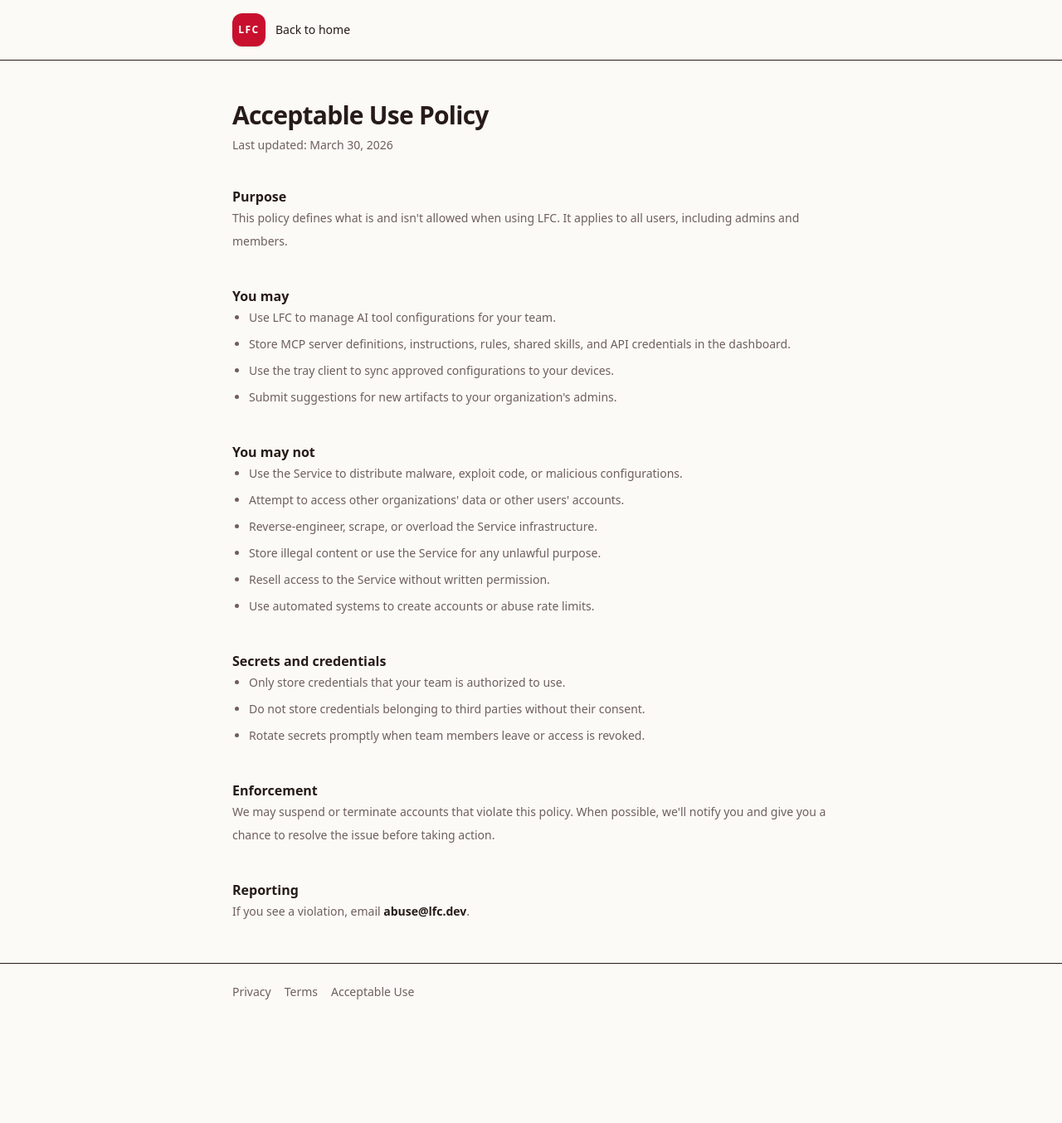
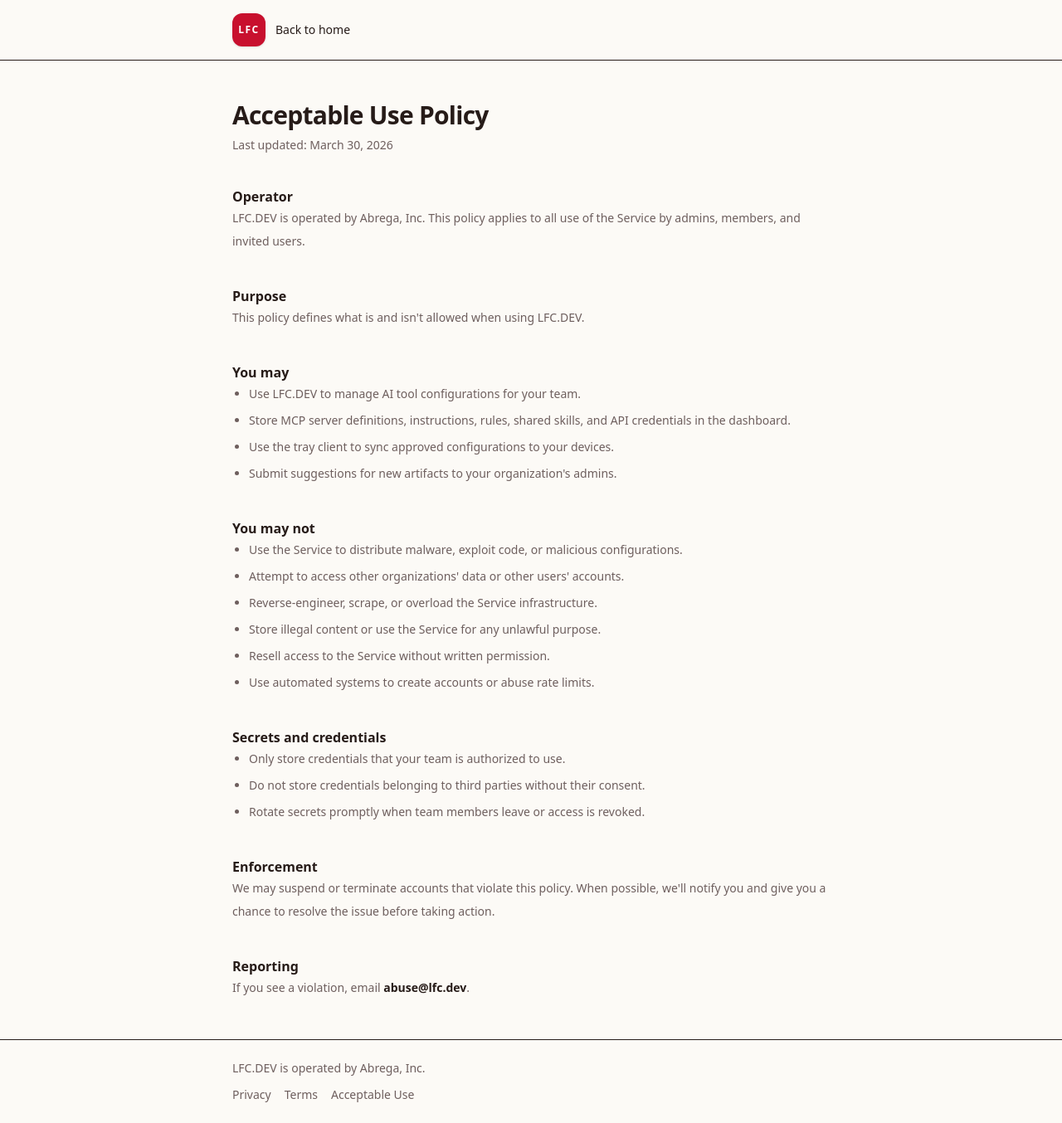
Before and after one commit to AbregaInc/lfc-dev, a React (Vite) app in the folder apps/dashboard/: page /acceptable-use in a window 1280 px wide. Shown: the whole page at 83% size. Before the commit the page ends 1230 px from the top, so only its background shows below. Built offline with nearby package versions, Linux system fonts and the light colour scheme; no server answers.

Commit message:
Update Abrega legal operator copy

```diff
--- a/apps/dashboard/src/components/LegalShell.tsx
+++ b/apps/dashboard/src/components/LegalShell.tsx
@@ -33,10 +33,13 @@
       </main>
 
       <footer className="border-t">
-        <div className="mx-auto flex max-w-3xl flex-wrap gap-4 px-4 py-6 text-sm text-muted-foreground md:px-6">
-          <Link to="/privacy" className="hover:text-foreground">Privacy</Link>
-          <Link to="/terms" className="hover:text-foreground">Terms</Link>
-          <Link to="/acceptable-use" className="hover:text-foreground">Acceptable Use</Link>
+        <div className="mx-auto flex max-w-3xl flex-col gap-3 px-4 py-6 text-sm text-muted-foreground md:px-6">
+          <div>LFC.DEV is operated by Abrega, Inc.</div>
+          <div className="flex flex-wrap gap-4">
+            <Link to="/privacy" className="hover:text-foreground">Privacy</Link>
+            <Link to="/terms" className="hover:text-foreground">Terms</Link>
+            <Link to="/acceptable-use" className="hover:text-foreground">Acceptable Use</Link>
+          </div>
         </div>
       </footer>
     </div>
--- a/apps/dashboard/src/pages/AcceptableUse.tsx
+++ b/apps/dashboard/src/pages/AcceptableUse.tsx
@@ -4,14 +4,19 @@
   return (
     <LegalShell title="Acceptable Use Policy" updated="March 30, 2026">
       <section>
+        <h2>Operator</h2>
+        <p>LFC.DEV is operated by Abrega, Inc. This policy applies to all use of the Service by admins, members, and invited users.</p>
+      </section>
+
+      <section>
         <h2>Purpose</h2>
-        <p>This policy defines what is and isn&apos;t allowed when using LFC. It applies to all users, including admins and members.</p>
+        <p>This policy defines what is and isn&apos;t allowed when using LFC.DEV.</p>
       </section>
 
       <section>
         <h2>You may</h2>
         <ul>
-          <li>Use LFC to manage AI tool configurations for your team.</li>
+          <li>Use LFC.DEV to manage AI tool configurations for your team.</li>
           <li>Store MCP server definitions, instructions, rules, shared skills, and API credentials in the dashboard.</li>
           <li>Use the tray client to sync approved configurations to your devices.</li>
           <li>Submit suggestions for new artifacts to your organization&apos;s admins.</li>
--- a/apps/dashboard/src/pages/Landing.tsx
+++ b/apps/dashboard/src/pages/Landing.tsx
@@ -525,7 +525,7 @@
 
       <footer className="border-t">
         <div className="mx-auto flex max-w-6xl flex-col gap-3 px-4 py-6 text-sm text-muted-foreground md:flex-row md:items-center md:justify-between md:px-6">
-          <div>LFC</div>
+          <div>LFC.DEV is operated by Abrega, Inc.</div>
           <div className="flex items-center gap-4">
             <a href="#pricing" className="hover:text-foreground">Pricing</a>
             <Link to="/privacy" className="hover:text-foreground">Privacy</Link>
--- a/apps/dashboard/src/pages/Privacy.tsx
+++ b/apps/dashboard/src/pages/Privacy.tsx
@@ -3,6 +3,11 @@
 export default function Privacy() {
   return (
     <LegalShell title="Privacy Policy" updated="March 30, 2026">
+      <section>
+        <h2>Operator</h2>
+        <p>LFC.DEV is operated by Abrega, Inc. This policy explains how we collect, use, and protect information when you use the Service.</p>
+      </section>
+
       <section>
         <h2>What we collect</h2>
         <ul>
@@ -18,13 +23,13 @@
         <ul>
           <li>We never read or store the contents of your code, prompts, or AI conversations.</li>
           <li>Secret values are encrypted at rest and resolved on-device at install time. We do not log plaintext secrets.</li>
-          <li>Personal config entries (not managed by LFC) are never uploaded.</li>
+          <li>Personal config entries (not managed by LFC.DEV) are never uploaded.</li>
         </ul>
       </section>
 
       <section>
         <h2>How we use your data</h2>
-        <p>We use collected data to operate the service, sync configurations to your devices, display fleet health in the dashboard, and improve reliability. We do not sell your data or use it for advertising.</p>
+        <p>We use collected data to operate LFC.DEV, sync configurations to your devices, display fleet health in the dashboard, and improve reliability. We do not sell your data or use it for advertising.</p>
       </section>
 
       <section>
--- a/apps/dashboard/src/pages/Terms.tsx
+++ b/apps/dashboard/src/pages/Terms.tsx
@@ -5,12 +5,12 @@
     <LegalShell title="Terms of Service" updated="March 30, 2026">
       <section>
         <h2>Agreement</h2>
-        <p>By using LFC (&quot;the Service&quot;), operated by Abrega Inc. (&quot;we&quot;, &quot;us&quot;), you agree to these terms. If you don&apos;t agree, don&apos;t use the Service.</p>
+        <p>By using LFC.DEV (&quot;the Service&quot;), operated by Abrega, Inc. (&quot;we&quot;, &quot;us&quot;), you agree to these terms. If you don&apos;t agree, don&apos;t use the Service.</p>
       </section>
 
       <section>
         <h2>The Service</h2>
-        <p>LFC is a configuration management tool that syncs AI tool settings across your team&apos;s devices. We provide a dashboard for admins and a tray client for developers.</p>
+        <p>LFC.DEV is a configuration management tool that syncs AI tool settings across your team&apos;s devices. We provide a dashboard for admins and a tray client for developers.</p>
       </section>
 
       <section>
```
